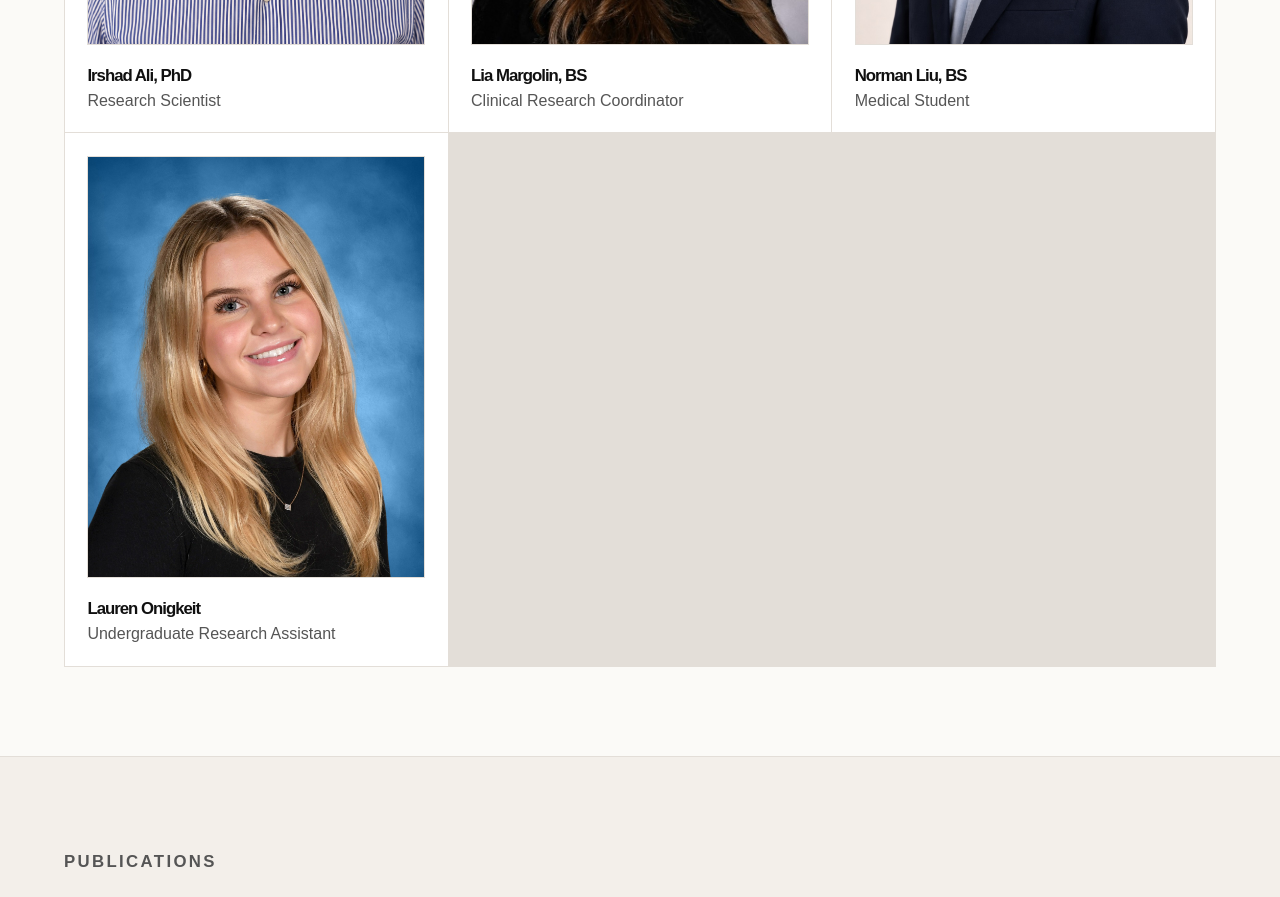
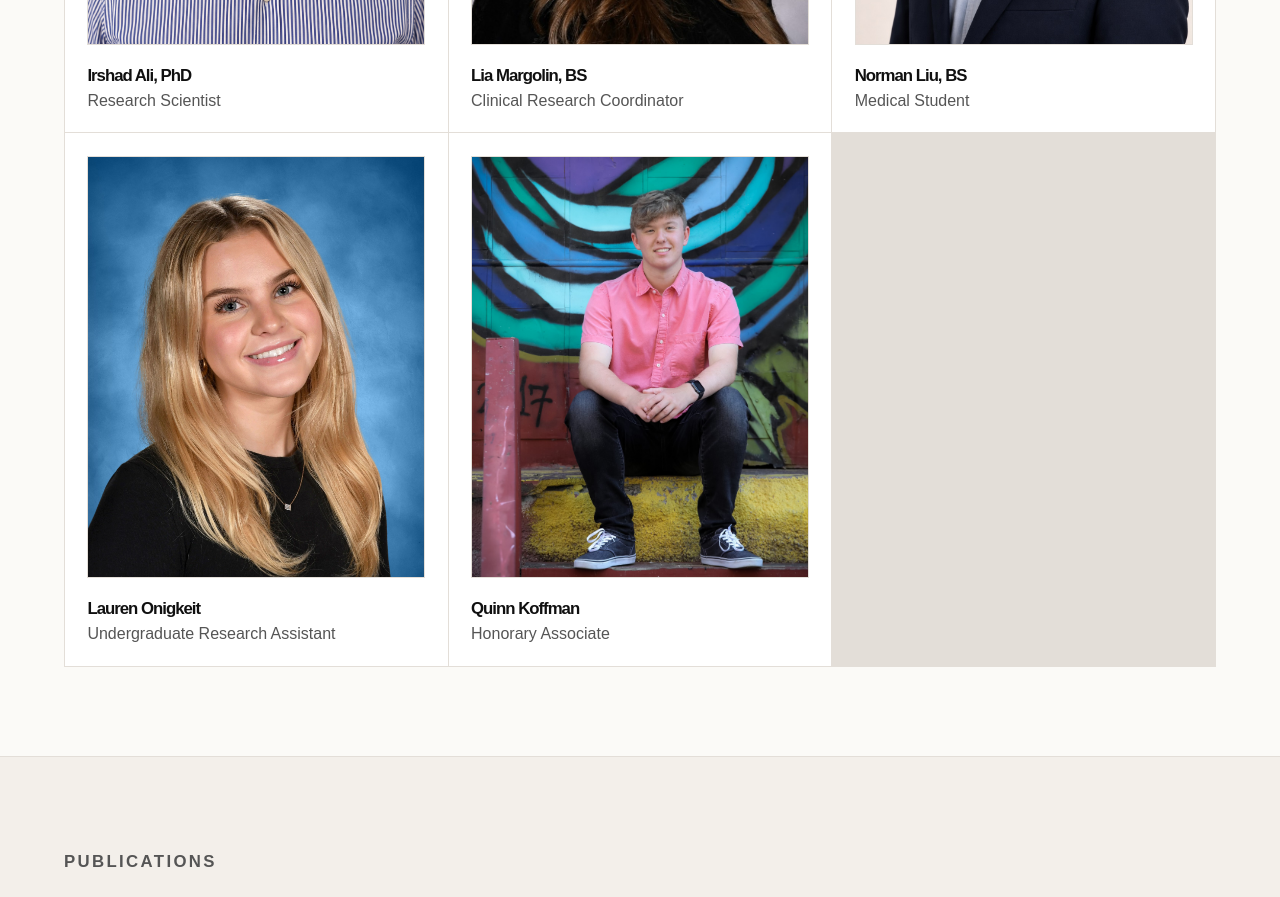
Before and after one commit to liunnorman/webb-lab, a React (Vite) app: page / in a window 1280 px wide. Shown: the part 4080-4977 px from the top of the page. Built offline with nearby package versions, Linux system fonts and the light colour scheme; no server answers.

Commit message:
Add Quinn Koffman to people

```diff
--- a/src/App.jsx
+++ b/src/App.jsx
@@ -8,6 +8,7 @@
 import normanHeadshot from "./assets/norman.jpg";
 import laurenHeadshot from "./assets/lauren.jpg";
 import irshadHeadshot from "./assets/irshad.png";
+import quinnHeadshot from "./assets/quinn.jpeg";
 import DiseasePage from "./pages/DiseasePage";
 import { diseaseList } from "./pages/diseaseData";
 
@@ -86,6 +87,11 @@
   name: "Lauren Onigkeit",
   role: "Undergraduate Research Assistant",
   image: laurenHeadshot
+},
+  {
+  name: "Quinn Koffman",
+  role: "Honorary Associate",
+  image: quinnHeadshot
 },
 ];
 
```
Also changed, not shown: src/assets/quinn.jpeg (added).
